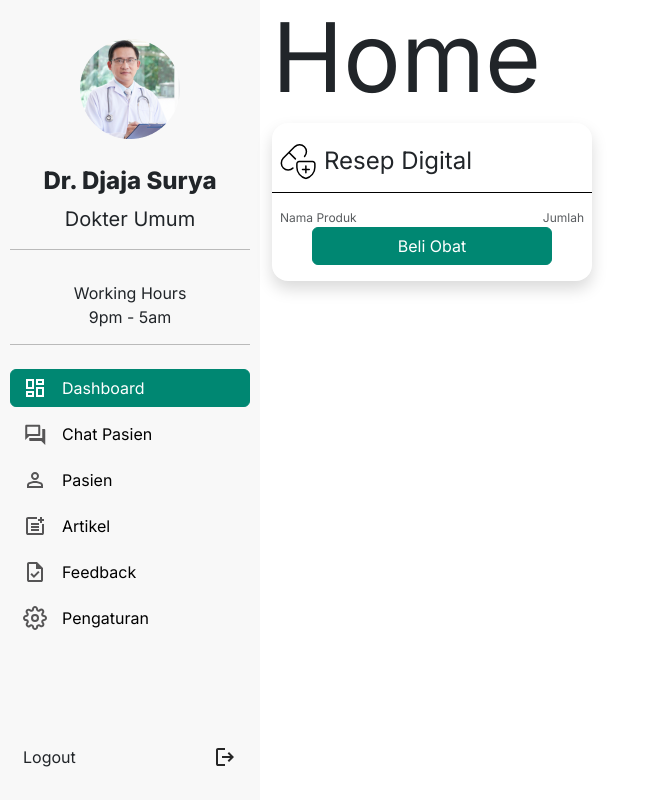
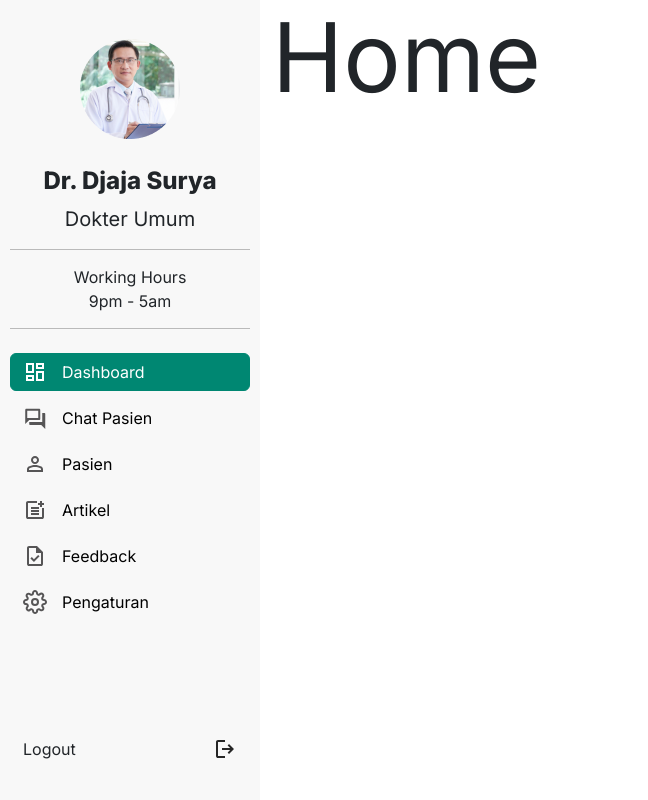
Before and after one commit to Health-Care-System/fe-react-doctor, a React (Vite) app: page / in a window 1280 px wide. Shown: the whole page, without its empty margins (0-648 px from the left). Built offline with nearby package versions, Linux system fonts and the light colour scheme.

Commit message:
update: sidebar and add popup sidebar for mobile device

```diff
--- a/src/components/Sidebar/Sidebar.module.css
+++ b/src/components/Sidebar/Sidebar.module.css
@@ -1,3 +1,13 @@
+.sidebar {
+  position: fixed;
+  width: fit-content;
+  height: 100vh;
+  max-width: 100vh;
+  padding: 1.5rem 0.625rem;
+  background-color: #F8F8F8;
+  z-index: 50;
+}
+
 .navBtn {
   display: inline-flex;
   align-items: center;
@@ -7,17 +17,6 @@
   gap: 0.94rem;
 }
 
-.sidebar {
-  display: flex;
-  position: fixed;
-  width: fit-content;
-  height: 100%;
-  padding: 1.5rem 0.625rem;
-  flex-direction: column;
-  align-items: center;
-  background-color: #F8F8F8;
-}
-
 .figure {
   display: flex;
   flex-direction: column;
@@ -25,16 +24,20 @@
   width: 15rem;
   padding: 0.9375rem;
   gap: 1.25rem;
+  margin-bottom: 0;
   border-bottom: 1px solid rgba(0, 0, 0, 0.25);
 }
 
-.iconActive {
-  fill: #fff;
+.btnWrapper {
+  width: fit-content;
+  list-style: none;
+  bottom: 2rem;
 }
 
 .logoutBtn {
   display: flex;
   width: 15rem;
+  margin-top: 0.6rem;
   justify-content: space-between;
   padding: 2 1rem;
 }
@@ -44,9 +47,12 @@
   color: #000000;
 }
 
+/* Buat responsive tata letak logout button jika tinggi layar kecil */
+@media (min-height: 720px) {
   .btnWrapper {
-    width: fit-content;
     position: absolute;
-    list-style: none;
-    bottom: 0;
   }
+  .logoutBtn {
+    margin-top: 0;
+  }
+}
--- a/src/components/Sidebar/index.jsx
+++ b/src/components/Sidebar/index.jsx
@@ -8,7 +8,9 @@ export const Sidebar = () => {
 
   return (
     <>
-      <aside className={`${styles.sidebar}`}>
+      <aside className={styles.sidebar}>
+
+        {/* Container porfile doctor */}
         <figure className={styles.figure}>
           <img src={doctor} width={'100'} alt="Profile Picture" />
           <div className='text-center'>
@@ -17,37 +19,49 @@ export const Sidebar = () => {
           </div>
         </figure>
 
+        {/* Container Working Hours */}
         <div className={`${styles.figure} gap-0`}>
           <p>Working Hours</p>
           <p>9pm - 5am</p>
         </div>
 
-        <ul className='list-group h-100 gap-2 mt-4'>
+        {/* Container list navigasi */}
+        <ul className='list-group gap-2 mt-4'>
           {menus?.map((item, index) => {
-            const active = item.link === location.pathname && 'btn-primary text-white'
+            const active = item.link === location.pathname && 'btn-primary text-white';
+
             return (
               <li key={index} className={`list-unstyled`}>
-                <Link to={item.link} className={`${styles.navBtn} ${active} btn`}>
+                <Link
+                  to={item.link}
+                  className={`${styles.navBtn} ${active} btn`}
+                >
                   <img
-                    src={item.link === location.pathname ? item.icon2 : item.icon}
+                    src={
+                      item.link === location.pathname
+                        ? item.icon2
+                        : item.icon
+                    }
                     width={'24'}
                     alt={item.label}
-                    className={`${styles.iconActive}`
-                    } />
+                  />
                   <p className='m-0'>{item.label} </p>
                 </Link>
               </li>
             )
           })}
-          <li className='h-100 mt-5 list-unstyled position-relative'>
-            <btn className={styles.btnWrapper}>
-              <div className={`${styles.logoutBtn} btn`}>
-                <p>Logout</p>
-                <img src={logoutIcon} alt='Logout' />
-              </div>
-            </btn>
-          </li>
         </ul>
+
+        {/* Button Logout  */}
+        <div className={styles.btnContainer}>
+          <btn className={styles.btnWrapper}>
+            <div className={`${styles.logoutBtn} btn`}>
+              <p>Logout</p>
+              <img src={logoutIcon} alt='Logout' />
+            </div>
+          </btn>
+        </div>
+
       </aside>
     </>
   )
--- /dev/null
+++ b/src/components/ui/Container/Container.module.css
@@ -0,0 +1,5 @@
+.backdropBlur {
+	position: fixed;
+	z-index: 40;
+	opacity: 0.5;
+}
--- /dev/null
+++ b/src/components/ui/Container/index.jsx
@@ -0,0 +1,15 @@
+import styles from './Container.module.css';
+
+// Komponen ini bisa dipakai jika ingin membuat background transparan untuk popup modal
+export const Transparent = ({ children, onClick }) => {
+  return (
+    <>
+      <input
+        onClick={onClick}
+        type='button'
+        className={`${styles.backdropBlur} bg-black h-100 w-100 border-0`}>
+      </input>
+      {children}
+    </>
+  )
+}
--- a/src/index.css
+++ b/src/index.css
@@ -9,8 +9,12 @@ p {
 }
 
 .drawer-content {
-  margin-left: 17rem;
+	display: flex;
+	flex-direction: column;
+	width: 100%;
+	height: 100%;
 }
+
 /* Component Bubble CSS */
 .bubble {
 	height: auto;
@@ -24,3 +28,9 @@ p {
 		max-width: 19.4rem;
 	}
  }
+
+ @media (min-width: 720px) {
+  .drawer-content {
+		margin-left: 17rem;
+	}
+ }
--- a/src/layout.jsx
+++ b/src/layout.jsx
@@ -1,12 +1,42 @@
-import React from "react";
+import React, { useState } from "react";
 import { Sidebar } from "./components/Sidebar";
+import menuIcon from './assets/icon/menu.svg'
+import { Button } from "./components/ui/Button";
+import { Transparent } from "./components/ui/Container";
+
+// Sidebar di memo agar tidak melakukan rerender saat pindah route
 const MemoizedSidebar = React.memo(Sidebar);
 
+
 export const Layout = ({ children }) => {
+  const [menu, setMenu] = useState(false);
+
   return (
     <main className="h-100 d-flex flex-row">
-      <MemoizedSidebar/>
+
+      <div className="d-none d-md-flex">
+        <MemoizedSidebar />
+      </div>
+
       <div className="drawer-content">
+        <div className="d-flex d-md-none justify-content-end m-2">
+          <Button
+            className={'p-0'}
+            onClick={() => setMenu(!menu)}
+          >
+            <img src={menuIcon} alt="Menu" />
+          </Button>
+        </div>
+
+        {menu &&
+          <div className="position-fixed d-flex d-md-none z-1 w-full h-100">
+            <Transparent
+              onClick={() => setMenu(false)}
+            >
+              <MemoizedSidebar />
+            </Transparent>
+          </div>
+        }
         {children}
       </div>
     </main>
--- a/src/pages/Home/HomePage.jsx
+++ b/src/pages/Home/HomePage.jsx
@@ -1,11 +1,8 @@
-import { MedicalPrescriptionCard } from "../../components/ui/Cards"
-
 const HomePage = () => {
 
     return (
         <>
             <h1>Home</h1>
-            <MedicalPrescriptionCard />
         </>
     )
 }
```
Also changed, not shown: src/assets/icon/menu.svg (added).
